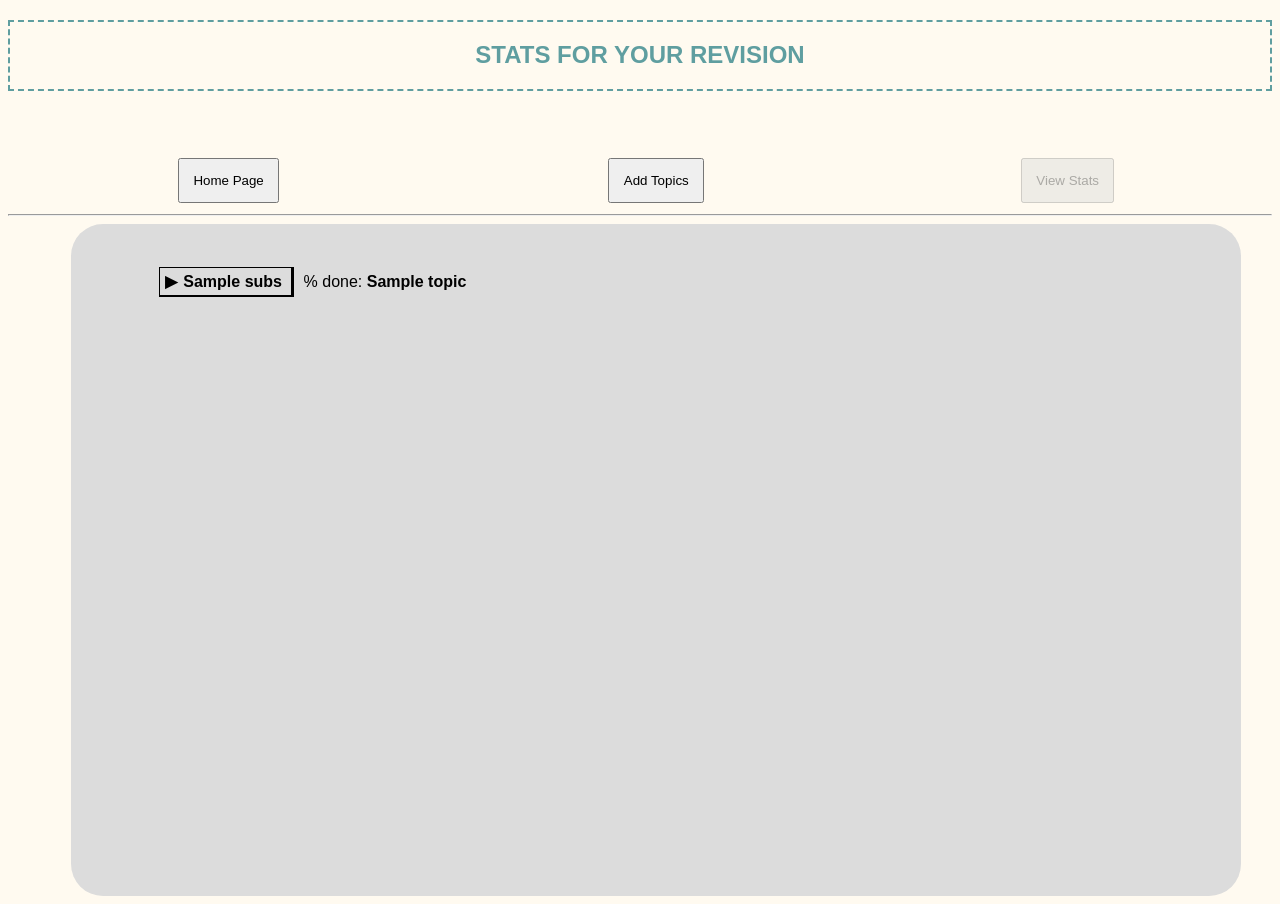
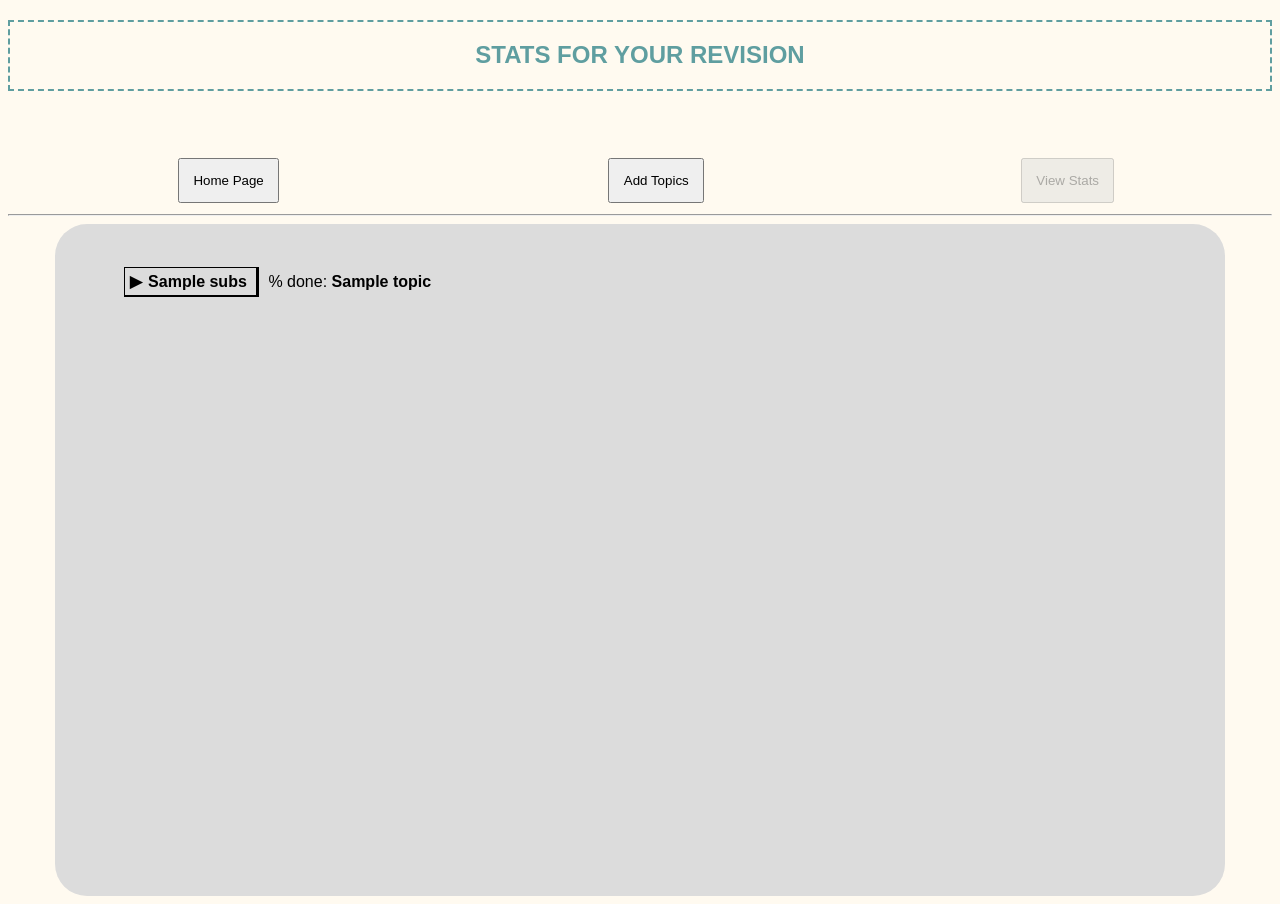
Before and after one commit to pk2809/Revision-App, a Flask app: template templates/stats.html in a window 1280 px wide. Run offline with Flask 3, Linux system fonts and the light colour scheme; the template is opened without the code that fills it: most values are stand-ins (such as "Sample title", 1, 10 or a date in 2020).

Commit message:
Refactoring errors

```diff
--- a/static/script.js
+++ b/static/script.js
@@ -42,7 +42,12 @@ function addTopic() {
                 console.log("Added the Topic")
             }
         }
-        var today = new Date().toISOString().substring(0,10);
+        var today = new Date().toLocaleDateString();
+        var mdy = today.split('/');
+        var month = parseInt(mdy[0]);
+        var day = parseInt(mdy[1]);
+        var year = parseInt(mdy[2]);
+        today = year + "-" + month + "-" + day;
         var json  = new Object();
         json["topics"] = new Object();
         topics.forEach(t => {
--- a/static/style.css
+++ b/static/style.css
@@ -61,7 +61,7 @@ thead{
 .stats-div{
     width: 90%;
     height: 40em;
-    margin-left: 5%;
+    margin: auto;
     background-color: gainsboro;
     padding: 1em;
     border-radius: 2em;
--- a/templates/add-topics.html
+++ b/templates/add-topics.html
@@ -19,7 +19,7 @@
         <hr>
     </div>
     <div class="main-content">
-        <div class="form" style="margin: 3em 30em 0em 30em; border: 1px dotted;">
+        <div class="form" style=" border: 1px dotted;">
             <table>
                 <tr>
                     <td>Subject:</td>
--- a/templates/stats.html
+++ b/templates/stats.html
@@ -25,7 +25,7 @@
                 <h3>No Stats to show</h3>
                 {% else %}
                 {% for subs, topics in data.items() %}
-                <li class="items" style="margin: 2em;"><span class="caret " style="font-weight: 900;">{{ subs }} </span> &ThickSpace; % done: <span class="sub-progress">{{ topics[-1] }}</span>
+                <li class="items" style="margin-top: 2em;"><span class="caret " style="font-weight: 900;">{{ subs }} </span> &ThickSpace; % done: <span class="sub-progress">{{ topics[-1] }}</span>
                     <ul class="nested">
                         {% for topic in topics[:-1] %}
                         <li class="items"><span class="caret ">{{ topic[0] }}</span>
```
Also changed, not shown: views.py (+4 -4 lines).
